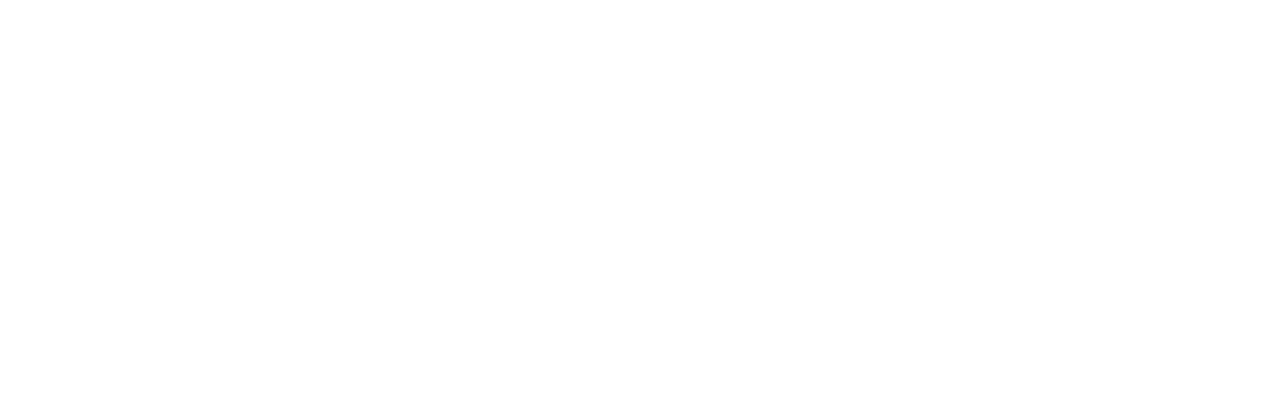
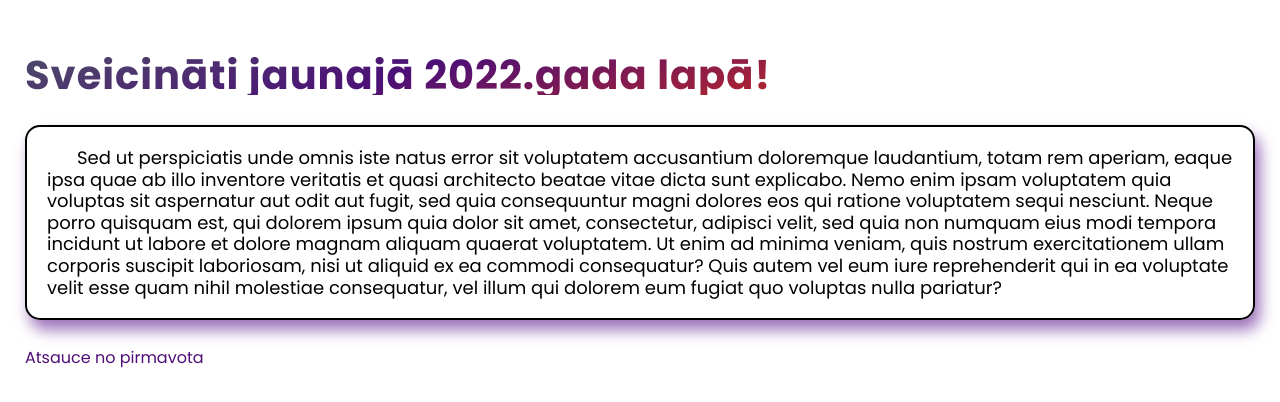
Before and after one commit to MariteAdijane/Javascript-Pa-m-c-ba, a plain HTML site: page index.html in a window 1280 px wide. Drawn offline with Linux system fonts and the light colour scheme.

Commit message:
Basic structure added + current year

```diff
--- a/index.html
+++ b/index.html
@@ -4,9 +4,15 @@
     <meta charset="UTF-8">
     <meta http-equiv="X-UA-Compatible" content="IE=edge">
     <meta name="viewport" content="width=device-width, initial-scale=1.0">
+    <link rel="stylesheet" href="reset.css">
+    <link rel="stylesheet" href="style.css">
     <title>Pašmācību lapa</title>
 </head>
 <body>
-
+    <h1>Sveicināti jaunajā <span id="yearPlaceholder">
+    </span> lapā!</h1>
+    <p>Sed ut perspiciatis unde omnis iste natus error sit voluptatem accusantium doloremque laudantium, totam rem aperiam, eaque ipsa quae ab illo inventore veritatis et quasi architecto beatae vitae dicta sunt explicabo. Nemo enim ipsam voluptatem quia voluptas sit aspernatur aut odit aut fugit, sed quia consequuntur magni dolores eos qui ratione voluptatem sequi nesciunt. Neque porro quisquam est, qui dolorem ipsum quia dolor sit amet, consectetur, adipisci velit, sed quia non numquam eius modi tempora incidunt ut labore et dolore magnam aliquam quaerat voluptatem. Ut enim ad minima veniam, quis nostrum exercitationem ullam corporis suscipit laboriosam, nisi ut aliquid ex ea commodi consequatur? Quis autem vel eum iure reprehenderit qui in ea voluptate velit esse quam nihil molestiae consequatur, vel illum qui dolorem eum fugiat quo voluptas nulla pariatur?</p>
+    <a href="https://www.lipsum.com/" target=”_blank”>Atsauce no pirmavota</a>
+    <script src="script.js"></script>
 </body>
 </html>
--- /dev/null
+++ b/reset.css
@@ -0,0 +1,48 @@
+/* http://meyerweb.com/eric/tools/css/reset/
+   v2.0 | 20110126
+   License: none (public domain)
+*/
+
+html, body, div, span, applet, object, iframe,
+h1, h2, h3, h4, h5, h6, p, blockquote, pre,
+a, abbr, acronym, address, big, cite, code,
+del, dfn, em, img, ins, kbd, q, s, samp,
+small, strike, strong, sub, sup, tt, var,
+b, u, i, center,
+dl, dt, dd, ol, ul, li,
+fieldset, form, label, legend,
+table, caption, tbody, tfoot, thead, tr, th, td,
+article, aside, canvas, details, embed,
+figure, figcaption, footer, header, hgroup,
+menu, nav, output, ruby, section, summary,
+time, mark, audio, video {
+	margin: 0;
+	padding: 0;
+	border: 0;
+	font-size: 100%;
+	font: inherit;
+	vertical-align: baseline;
+}
+/* HTML5 display-role reset for older browsers */
+article, aside, details, figcaption, figure,
+footer, header, hgroup, menu, nav, section {
+	display: block;
+}
+body {
+	line-height: 1;
+}
+ol, ul {
+	list-style: none;
+}
+blockquote, q {
+	quotes: none;
+}
+blockquote:before, blockquote:after,
+q:before, q:after {
+	content: '';
+	content: none;
+}
+table {
+	border-collapse: collapse;
+	border-spacing: 0;
+}
--- a/script.js
+++ b/script.js
@@ -0,0 +1,8 @@
+let currentTime = new Date();
+let year = currentTime.getFullYear();
+
+function updateYear(year){
+    document.getElementById("yearPlaceholder").innerHTML = year;
+}
+updateYear(year + '.gada');
+alert(year + '.gads');
--- a/style.css
+++ b/style.css
@@ -0,0 +1,38 @@
+@import url('https://fonts.googleapis.com/css2?family=Poppins:wght@100;300;400;700&display=swap');
+body {
+    margin: 25px;
+    font-family: 'Poppins', sans-serif;
+}
+h1 {
+    margin-top: 30px;
+    margin-bottom: 30px;
+    font-weight: 700;
+    font-size: 40px;
+    display: inline-block;
+    letter-spacing: 1px;
+    background: rgb(224,223,236);
+    background: linear-gradient(162deg, rgb(78, 75, 105) 0%, rgba(76,16,119,1) 50%, rgba(176,36,46,1) 100%);
+    -webkit-background-clip: text;
+    background-clip: text;
+    color: transparent;
+}
+p {
+    display: block;
+    border: 2px solid;
+    padding: 20px;
+    border-radius: 15px;
+    box-shadow: 5px 10px 15px 0 rgb(157, 114, 187);
+    text-indent: 30px;
+    line-height: 120%;
+    font-size: 18px;
+    margin-bottom: 30px;
+}
+a {
+    font-weight: 400;
+    text-decoration: none;
+    color: rgb(79, 13, 117);
+}
+a:hover {
+    color: rgb(212, 97, 141);
+    font-weight: 700;
+}
```
